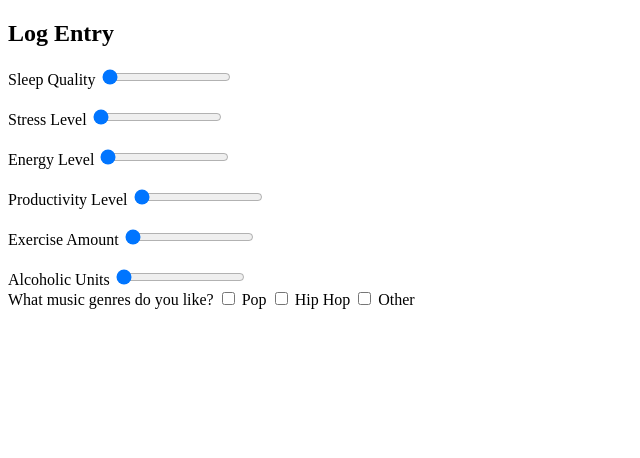
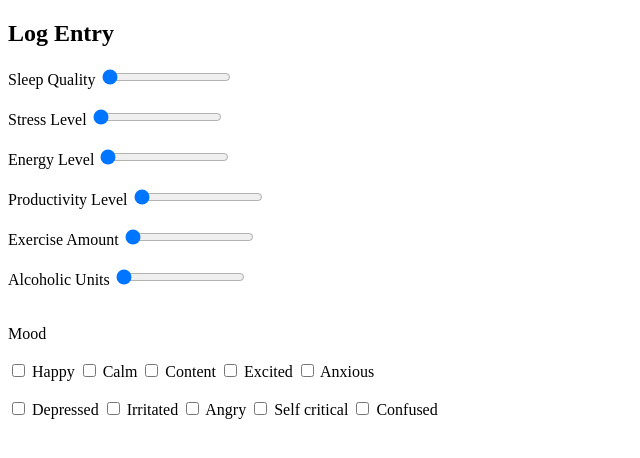
Before and after one commit to alice-yt/hackbright-project, a Flask app: page /sleep_entry in a window 1280 px wide. Shown: the top 458 px of the page, without its empty margins (0-640 px from the left). Run offline with Flask 2, Linux system fonts and the light colour scheme.

Commit message:
added mood checkboxes

```diff
--- a/templates/sleep_entry.html
+++ b/templates/sleep_entry.html
@@ -59,17 +59,46 @@
   <input type="range" name="alcoholic_units" id="alcoholic_units" min="0" max="5" step="1" value="0">
   <output class="alcoholic_units_output" for="alcoholic_units"></output>
 
+  <br>
+  <br>
+  <br>
+
   <form>
-    What music genres do you like?
+    Mood
+    <br>
+    <br>
+    <input type="checkbox" name="mood" value="happy">
+    <label>Happy</label>
 
-    <input type="checkbox" name="genres" value="pop">
-    <label>Pop</label>
+    <input type="checkbox" name="mood" value="calm">
+    <label>Calm</label>
 
-    <input type="checkbox" name="genres" value="hiphop">
-    <label>Hip Hop</label>
+    <input type="checkbox" name="mood" value="content">
+    <label>Content</label>
 
-    <input type="checkbox" name="genres" value="Other">
-    <label>Other</label>
+    <input type="checkbox" name="mood" value="excited">
+    <label>Excited</label>
+
+    <input type="checkbox" name="mood" value="anxious">
+    <label>Anxious</label>
+
+    <br>
+    <br>
+
+    <input type="checkbox" name="mood" value="depressed">
+    <label>Depressed</label>
+
+    <input type="checkbox" name="mood" value="irritated">
+    <label>Irritated</label>
+
+    <input type="checkbox" name="mood" value="angry">
+    <label>Angry</label>
+
+    <input type="checkbox" name="mood" value="self critical">
+    <label>Self critical</label>
+
+    <input type="checkbox" name="mood" value="confused">
+    <label>Confused</label>
   </form>
 
     {% endblock %}
```
